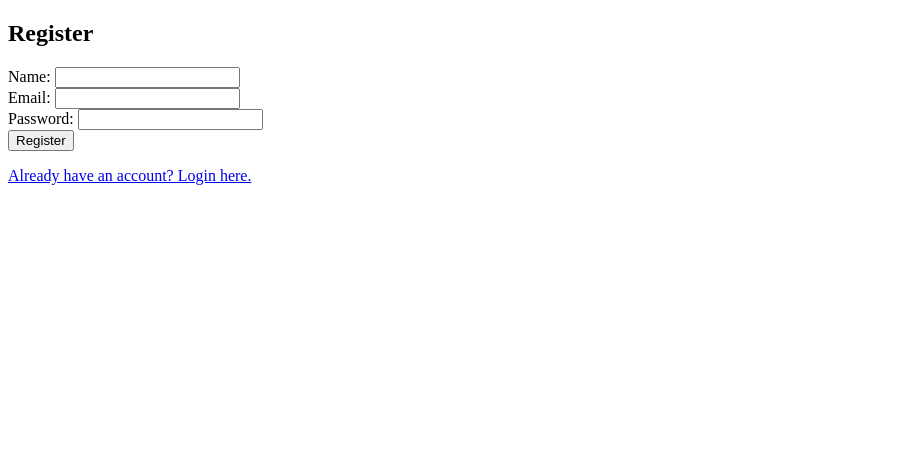
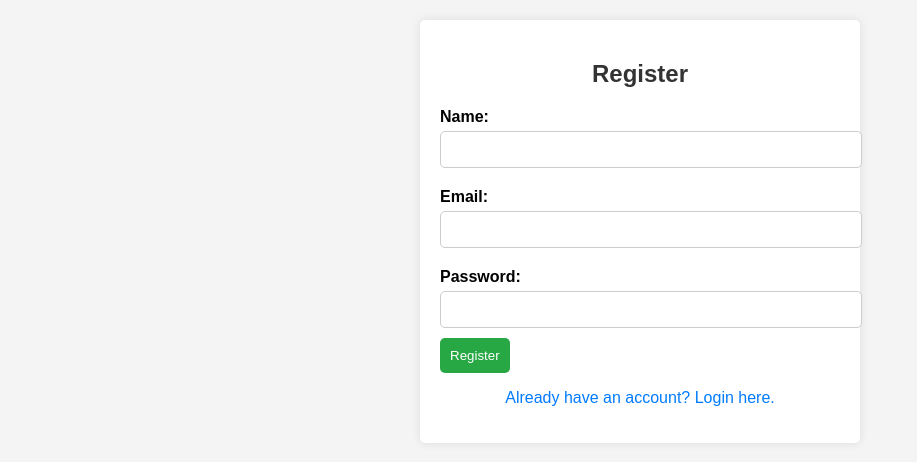
Before and after one commit to omkar192003/online-books, a PHP site: page /register.php in a window 1280 px wide. Shown: the top 462 px of the page, without its empty margins (0-917 px from the left). Run offline with PHP 8.4, Linux system fonts and the light colour scheme.

Commit message:
Update register.php

```diff
--- a/register.php
+++ b/register.php
@@ -30,13 +30,14 @@ if ($_SERVER["REQUEST_METHOD"] == "POST") {
     $hashedPassword = password_hash($password, PASSWORD_DEFAULT);
 
     // Insert user into the database
-   // SQL to insert user
     $sql = "INSERT INTO loginusers (name, email, password) VALUES (?, ?, ?)";
     $params = array($name, $email, $hashedPassword);
     $stmt = sqlsrv_query($conn, $sql, $params);
 
     if ($stmt) {
-        echo "Registration successful!";
+        // Redirect to the login page after successful registration
+        header("Location: login.php");
+        exit();
     } else {
         echo "Error: ";
         print_r(sqlsrv_errors());
@@ -53,21 +54,79 @@ $stmt = sqlsrv_query($conn, $sql, $params);
     <meta charset="UTF-8">
     <meta name="viewport" content="width=device-width, initial-scale=1.0">
     <title>Register</title>
+    <style>
+        body {
+            font-family: Arial, sans-serif;
+            background-color: #f4f4f4;
+            margin: 0;
+            padding: 20px;
+        }
+        h2 {
+            text-align: center;
+            color: #333;
+        }
+        .container {
+            max-width: 400px;
+            margin: 0 auto;
+            background: #fff;
+            padding: 20px;
+            border-radius: 5px;
+            box-shadow: 0 0 10px rgba(0, 0, 0, 0.1);
+        }
+        label {
+            display: block;
+            margin: 10px 0 5px;
+            font-weight: bold;
+        }
+        input[type="text"],
+        input[type="email"],
+        input[type="password"] {
+            width: 100%;
+            padding: 10px;
+            margin-bottom: 10px;
+            border: 1px solid #ccc;
+            border-radius: 5px;
+        }
+        input[type="submit"] {
+            background-color: #28a745;
+            color: white;
+            border: none;
+            padding: 10px;
+            cursor: pointer;
+            border-radius: 5px;
+            transition: background-color 0.3s;
+        }
+        input[type="submit"]:hover {
+            background-color: #218838;
+        }
+        p {
+            text-align: center;
+        }
+        a {
+            color: #007bff;
+            text-decoration: none;
+        }
+        a:hover {
+            text-decoration: underline;
+        }
+    </style>
 </head>
 <body>
+    <div class="container">
         <h2>Register</h2>
         <form method="post" action="">
             <label for="name">Name:</label>
-        <input type="text" id="name" name="name" required><br>
+            <input type="text" id="name" name="name" required>
 
             <label for="email">Email:</label>
-        <input type="email" id="email" name="email" required><br>
+            <input type="email" id="email" name="email" required>
 
             <label for="password">Password:</label>
-        <input type="password" id="password" name="password" required><br>
+            <input type="password" id="password" name="password" required>
 
             <input type="submit" value="Register">
         </form>
         <p><a href="login.php">Already have an account? Login here.</a></p>
+    </div>
 </body>
 </html>
```
Lines whose indentation alone changed are shown as unchanged.
